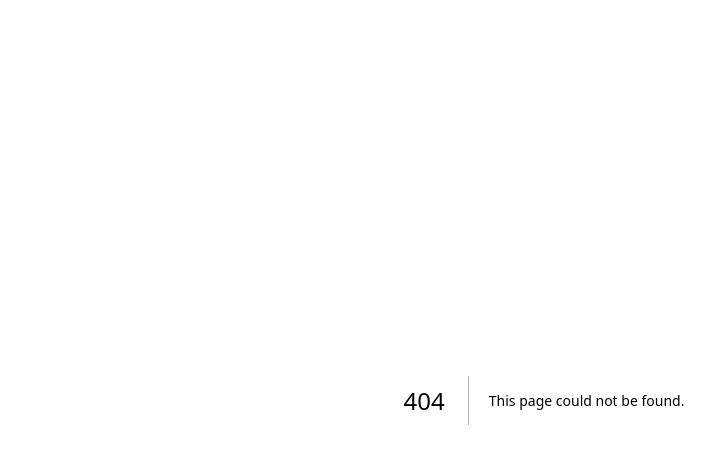
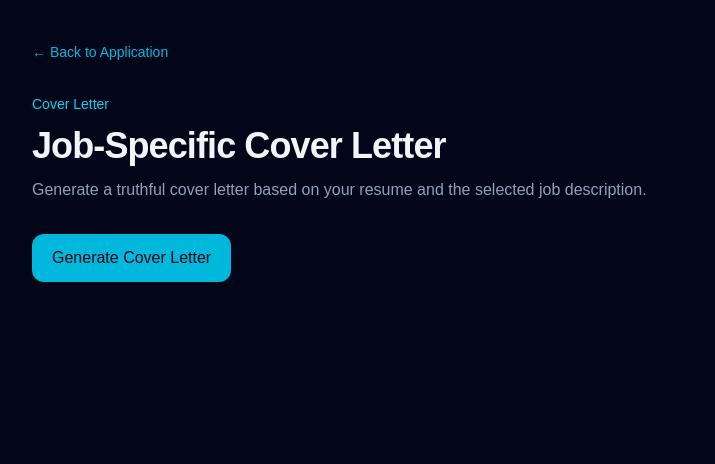
Before and after one commit to surya-adina/AI-Job-Application-Copilot, a Next.js app in the folder frontend/: page /applications/1/cover-letter in a window 1280 px wide. Before the commit this address had no page. Shown: the top 464 px of the page, without its empty margins (96-811 px from the left). Built offline with nearby package versions, Linux system fonts and the light colour scheme; no server answers.

Commit message:
feat(ui): add cover letter page

```diff
--- /dev/null
+++ b/frontend/src/app/applications/[applicationId]/cover-letter/cover-letter-client.tsx
@@ -0,0 +1,126 @@
+'use client';
+
+import Link from 'next/link';
+import { useEffect, useState } from 'react';
+import {
+  createCoverLetterForApplication,
+  getCoverLetterForApplication,
+} from '@/lib/api/cover-letter';
+import type { CoverLetterReport } from '@/types/cover-letter';
+
+export default function CoverLetterClient({
+  applicationId,
+}: {
+  applicationId: string;
+}) {
+  const [coverLetter, setCoverLetter] = useState<CoverLetterReport | null>(
+    null,
+  );
+  const [loading, setLoading] = useState(false);
+  const [error, setError] = useState('');
+
+  useEffect(() => {
+    const token = process.env.NEXT_PUBLIC_DEV_TOKEN;
+
+    if (!token) {
+      setError('NEXT_PUBLIC_DEV_TOKEN is not configured');
+      return;
+    }
+
+    const devToken = token;
+
+    async function loadSavedCoverLetter() {
+      try {
+        const savedCoverLetter = await getCoverLetterForApplication(
+          applicationId,
+          devToken,
+        );
+
+        setCoverLetter(savedCoverLetter);
+      } catch {
+        // No saved cover letter yet.
+      }
+    }
+
+    loadSavedCoverLetter();
+  }, [applicationId]);
+
+  async function handleGenerateCoverLetter() {
+    const token = process.env.NEXT_PUBLIC_DEV_TOKEN;
+
+    if (!token) {
+      setError('NEXT_PUBLIC_DEV_TOKEN is not configured');
+      return;
+    }
+
+    try {
+      setLoading(true);
+      setError('');
+
+      const result = await createCoverLetterForApplication(
+        applicationId,
+        token,
+      );
+
+      setCoverLetter(result);
+    } catch {
+      setError('Failed to generate cover letter.');
+    } finally {
+      setLoading(false);
+    }
+  }
+
+  return (
+    <main className="min-h-screen bg-slate-950 px-6 py-10 text-slate-100 md:px-10">
+      <section className="mx-auto max-w-5xl space-y-8">
+        <Link
+          href={`/applications/${applicationId}`}
+          className="inline-flex text-sm font-medium text-cyan-500 hover:underline"
+        >
+          ← Back to Application
+        </Link>
+
+        <header>
+          <p className="text-sm font-medium text-cyan-400">Cover Letter</p>
+          <h1 className="mt-3 text-4xl font-bold tracking-tight">
+            Job-Specific Cover Letter
+          </h1>
+          <p className="mt-3 max-w-2xl text-slate-400">
+            Generate a truthful cover letter based on your resume and the
+            selected job description.
+          </p>
+        </header>
+
+        <button
+          onClick={handleGenerateCoverLetter}
+          disabled={loading}
+          className="rounded-xl bg-cyan-500 px-5 py-3 font-medium text-slate-950 disabled:cursor-not-allowed disabled:opacity-60"
+        >
+          {loading ? 'Generating Cover Letter...' : 'Generate Cover Letter'}
+        </button>
+
+        {error && (
+          <p className="rounded-xl border border-red-500/30 bg-red-500/10 p-4 text-red-300">
+            {error}
+          </p>
+        )}
+
+        {coverLetter && (
+          <section className="rounded-2xl border border-slate-800 bg-slate-900 p-6">
+            <div className="mb-4 flex flex-col gap-2 md:flex-row md:items-center md:justify-between">
+              <h2 className="text-xl font-semibold">Generated Cover Letter</h2>
+              <p className="text-sm text-slate-500">
+                Last updated{' '}
+                {new Date(coverLetter.updatedAt).toLocaleString()}
+              </p>
+            </div>
+
+            <div className="whitespace-pre-wrap rounded-xl bg-slate-950 p-5 leading-7 text-slate-300">
+              {coverLetter.content}
+            </div>
+          </section>
+        )}
+      </section>
+    </main>
+  );
+}
--- /dev/null
+++ b/frontend/src/app/applications/[applicationId]/cover-letter/page.tsx
@@ -0,0 +1,11 @@
+import CoverLetterClient from './cover-letter-client';
+
+export default async function CoverLetterPage({
+  params,
+}: {
+  params: Promise<{ applicationId: string }>;
+}) {
+  const { applicationId } = await params;
+
+  return <CoverLetterClient applicationId={applicationId} />;
+}
--- /dev/null
+++ b/frontend/src/lib/api/cover-letter.ts
@@ -0,0 +1,23 @@
+import { apiGet, apiPost } from './client';
+import type { CoverLetterReport } from '@/types/cover-letter';
+
+export async function getCoverLetterForApplication(
+  applicationId: string,
+  token: string,
+) {
+  return apiGet<CoverLetterReport>(
+    `/applications/${applicationId}/cover-letter`,
+    { token },
+  );
+}
+
+export async function createCoverLetterForApplication(
+  applicationId: string,
+  token: string,
+) {
+  return apiPost<CoverLetterReport>(
+    `/applications/${applicationId}/cover-letter`,
+    undefined,
+    { token },
+  );
+}
--- /dev/null
+++ b/frontend/src/types/cover-letter.ts
@@ -0,0 +1,13 @@
+export type CoverLetterReport = {
+  id: string;
+  content: string;
+  metadata: {
+    endpoint: string;
+    model: string;
+    prompt_version: string;
+    latency_ms: number;
+    status: 'SUCCESS' | 'FAILED';
+  } | null;
+  createdAt: string;
+  updatedAt: string;
+};
```
